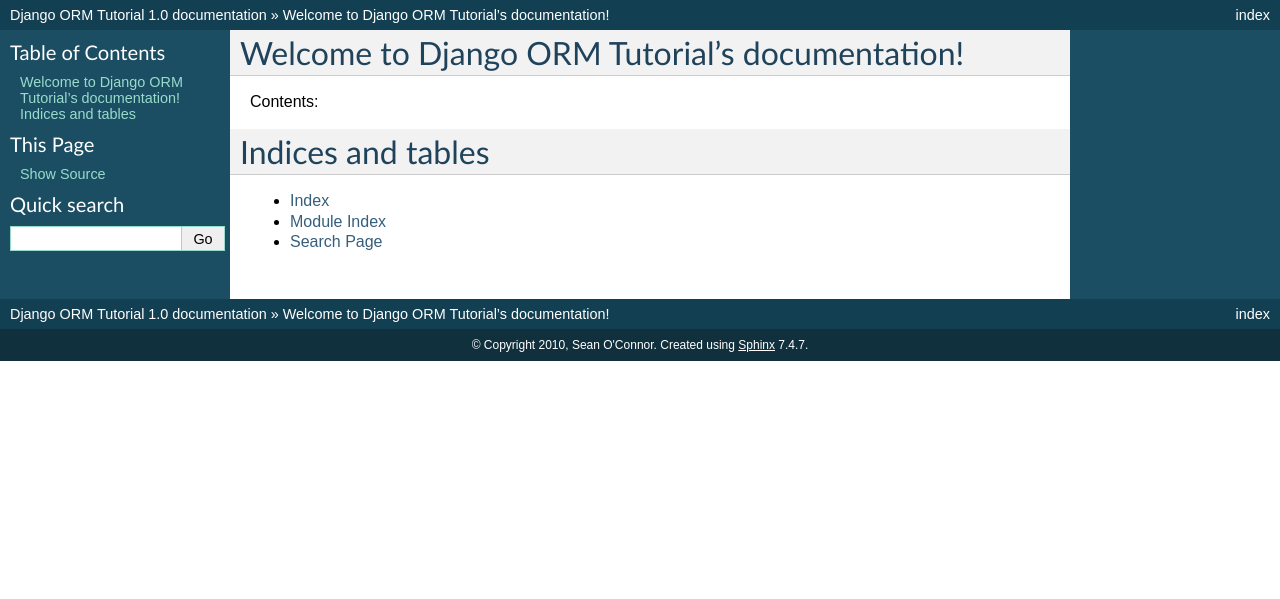
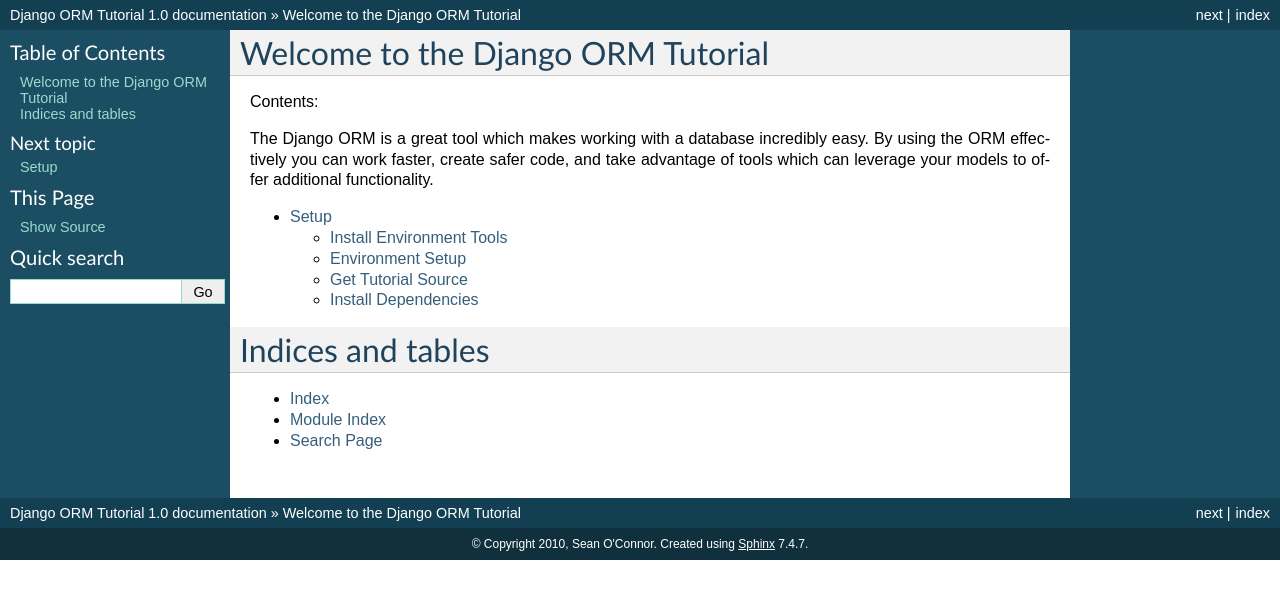
Before and after one commit to SeanOC/django-orm-tutorial, a Sphinx documentation site: the page built from docs/index.rst, in a window 1280 px wide. Shown: the top 599 px of the page. Built offline with Sphinx 7.4.7, drawn with Linux system fonts in a browser that asks for light colours; some of the changed lines change nothing that is shown.

Commit message:
Added install directions and a requirements file.

```diff
--- a/docs/index.rst
+++ b/docs/index.rst
@@ -3,13 +3,17 @@
    You can adapt this file completely to your liking, but it should at least
    contain the root `toctree` directive.
 
-Welcome to Django ORM Tutorial's documentation!
-===============================================
+Welcome to the Django ORM Tutorial
+==================================
 
 Contents:
 
+The Django ORM is a great tool which makes working with a database incredibly easy.  By using the ORM effectively you can work faster, create safer code, and take advantage of tools which can leverage your models to offer additional functionality.
+
 .. toctree::
    :maxdepth: 2
+
+   initial-setup
 
 Indices and tables
 ==================
--- /dev/null
+++ b/docs/initial-setup.rst
@@ -0,0 +1,141 @@
+=====
+Setup
+=====
+
+To get started you will need to take a few steps to get your environment setup.  The steps described below are slightly more involved than strictly needed to get going, but they do follow best practices for virtually all python development.
+
+Install Environment Tools
+=========================
+
+There are a few tools you will need to install and manage python packages.  We are assuming that you have already installed `python <http://python.org>`_ on your system.
+
+pip
+---
+
+`pip <http://pip.openplans.org/>`_ is a modern replacement for easy_install.  It offers a variety of useful features including the ability to uninstall packages and the ability to install packages from source control repositories.
+
+If you have setuptools installed you can simply do:
+
+.. code-block:: bash
+
+   user@host:~$ easy_install pip
+
+Otherwise you can download pip.py and run it directly. Alternatively you can download it from `pypi <http://pypi.python.org/pypi/pip>`_ and install it by extracting the package, navigating to the directory in your shell and running the command:
+
+.. code-block:: bash
+
+   user@host:~$ python setup.py install
+
+virtualenv
+----------
+
+`virtualenv <http://pypi.python.org/pypi/virtualenv>`_ is a tool which allows you to install packages into a specific "environment" instead of your global site-packages.  This allows you to have multiple versions of a given package on your system and it allows you to more easily replicate environments across systems.
+
+To install virtualenv run the following command:
+
+.. code-block:: bash
+
+   user@host:~$ pip install virtualenv
+
+virtualenvwrapper (unix type systems only)
+------------------------------------------
+
+If you are on a system like Linux or or OS X, you will also want to install a tool called `virtualenvwrapper <http://www.doughellmann.com/projects/virtualenvwrapper/>`_.  virtualenvwrapper adds some tools to your shell to make working with virtual environments much easier.  If you are on Windows this tool won't be terribly helpful and you shouldn't install it.
+
+To install virtualenv wrapper run the following command:
+
+.. code-block:: bash
+
+   user@host:~$ pip install virtualenvwrapper
+
+Once installed you need create a directory to hold your virtualenvs.  Most people use ``~/.virtualenvs`` but you can make it what ever you like.
+
+Next you will need to add three entries to your shell init file.  Depending on your system, this file will be called something like ``~/.profile``, ``~/.bashrc``, or ``~/.bash_profile``.  The two lines to add are below:
+
+.. code-block:: bash
+
+   export WORKON_HOME=$HOME/.virtualenvs
+   export PIP_VIRTUALENV_BASE=$WORKON_HOME
+   source /usr/local/bin/virtualenvwrapper_bashrc
+
+Here ``WORKON_HOME`` should be the full path to the directory you just created and the second line should be the path to the ``virtualenvwrapper_bashrc`` file which was installed when you installed virtualenvwrapper.  The first two entries tell virtualenv and pip where to find/put your virtual envs.  The last entry loads a bunch of utility commands to make it easier to work with virtualenvs.
+
+Finally you need to load these changes into your active environment.  Run the command below with what ever your shell init file's path in place of ``~/.profile``:
+
+.. code-block:: bash
+
+   user@host:~$ source ~/.profile
+
+Now you should have all of the basic tools you'll need to setup your python project.
+
+Environment Setup
+=================
+
+Now we're going to create your virtual environment and install all of the packages you will need for the tutorial.
+
+Create a virtual environment
+----------------------------
+
+As explained before, virtualenv allows us to install packages to specific environments instead of our global python path.  To take advantage of this you will need to create a new virtual environment for your project.  Below there are two sections; if you installed virtualenvwrapper follow the first, if not follow the second.
+
+With virtualenvwrapper (unix type systems)
+~~~~~~~~~~~~~~~~~~~~~~~~~~~~~~~~~~~~~~~~~~
+
+.. code-block:: bash
+
+   user@host:~$ mkvirtualenv orm-tutorial
+
+You have now created a virtual environment and activated that environment.  Your shell prompt should now include a bit which looks like ``(orm-tutorial)``.  This lets you know which environment you currently have active.  Any python scripts you run will load packages from your virtualenv and any packages you install will get installed to the virtual env.  When you are done working on this project you should run the command below:
+
+.. code-block:: bash
+
+   user@host:~$ deactivate
+
+This will deactivate your virtualenv.  Once you've run this command, scripts will only look in your global python path for packages and anything you install will go into your global site-packages directory.  When your ready to come back to this project run the following command:
+
+.. code-block:: bash
+
+   user@host:~$ workon orm-tutorial
+
+This will activate an existing virtualenv.  On most systems, you are able to use tab completion to help select the virtualenv you'd like to use.
+
+Without virtualenvwrapper (Windows)
+~~~~~~~~~~~~~~~~~~~~~~~~~~~~~~~~~~~
+
+First you will need to create a directory where you'd like to keep your virtual environments.  Usually it will make sense for this to be some place along side where ever you keep your python projects.  Once the directory has been created you will need to create your virtualenv using the command below: ::
+
+   C:\> virtualenv \path\to\virtualenvs\dir\orm-tutorial
+
+Here the path before ``orm-tutorial`` should be the directory you just created.  Now that you've created your virtualenv, you need to activate it: ::
+
+   C:\> \path\to\virtualenvs\dir\orm-tutorial\Scripts\activate.bat
+
+This has activated your virtual env.  When you are done you will want to call the ``deactivate`` command to deactivate your virtualenv.  When you come back to work on this project, you will want to run the command above again to activate your virtualenv.
+
+Get Tutorial Source
+===================
+
+Make sure you have `git <http://git-scm.com/>`_ installed.  Once you do check out the tutorial with the command:
+
+.. code-block:: bash
+
+   (orm-tutorial)user@host:~$ git checkout git://github.com/SeanOC/django-orm-tutorial.git
+
+Install Dependencies
+====================
+
+Go into the tutorial directory
+
+.. code-block:: bash
+
+   (orm-tutorial)user@host:~$ cd django-orm-tutorial
+
+Install the project dependencies using pip
+
+.. code-block:: bash
+
+   (orm-tutorial)user@host:~$ pip install -Ir requirements.txt
+
+Following the requirements file, pip will install `Django <http://djangoproject.com>`_ and `Django command extensions <http://code.google.com/p/django-command-extensions/>`_.
+
+Now you should be all set for the tutorial!
--- /dev/null
+++ b/requirements.txt
@@ -0,0 +1,3 @@
+-e git+git://github.com/django-extensions/django-extensions.git#egg=django-extensions
+
+-e svn+http://code.djangoproject.com/svn/django/trunk/#egg=django
```
